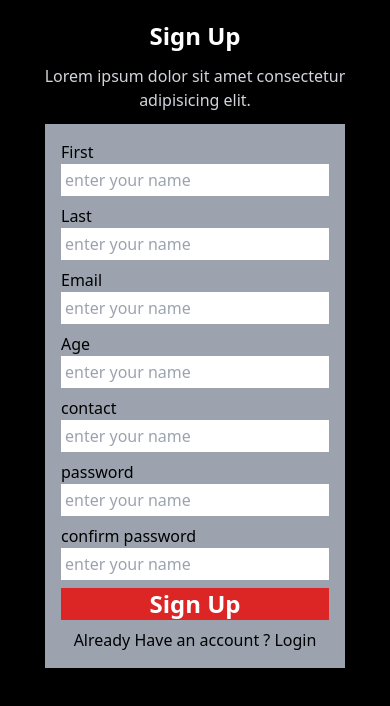
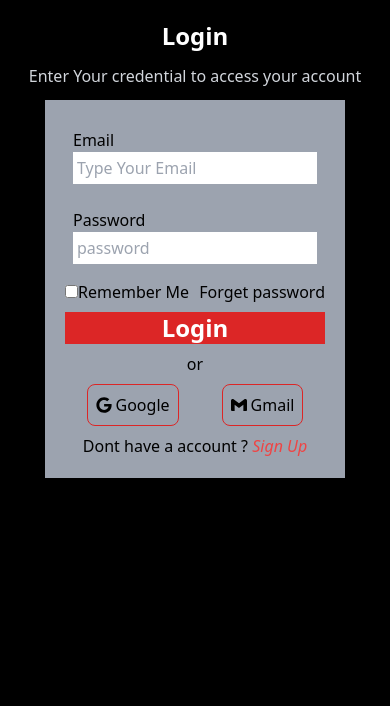
Before and after one commit to vandanafuloria/car-bazar, a React (Vite) app: page /Login in a window 390 px wide. Shown: the top 706 px of the page. Built offline with nearby package versions, Linux system fonts and the light colour scheme.

Commit message:
added router and navigating pages bw login and signup

```diff
--- a/package.json
+++ b/package.json
@@ -12,7 +12,8 @@
   "dependencies": {
     "react": "^19.1.0",
     "react-dom": "^19.1.0",
-    "react-icons": "^5.5.0"
+    "react-icons": "^5.5.0",
+    "react-router-dom": "^7.6.3"
   },
   "devDependencies": {
     "@eslint/js": "^9.30.1",
--- /dev/null
+++ b/src/AccountPage/Account.jsx
@@ -0,0 +1,8 @@
+import Login from "../LoginPage/LoginPage";
+export default function Account() {
+  return (
+    <>
+      <Login />
+    </>
+  );
+}
--- a/src/App.css
+++ b/src/App.css
@@ -3,5 +3,5 @@ form {
   min-width: 300px;
 }
 .img-container {
-  min-width: 500px;
+  min-width: 250px;
 }
--- a/src/App.jsx
+++ b/src/App.jsx
@@ -1,21 +1,20 @@
 import { useState } from "react";
-import Login from "./SignPage/Signup";
+import Account from "./AccountPage/Account";
+import { BrowserRouter as Router, Routes, Route } from "react-router-dom";
+
+import Signup from "./SignPage/Signup";
+import Login from "./LoginPage/LoginPage";
 
 import "./App.css";
 
 function App() {
-  const [login, setLogin] = useState(false);
-  const [singup, setSignup] = useState(true);
-  function toggleSignupLogin() {
-    setSignup(true);
-    setLogin(false);
-    console.log("singing");
-  }
   return (
-    <>
-      {" "}
-      <Login login={login} signup={singup} onClick={toggleSignupLogin} />
-    </>
+    <Router>
+      <Routes>
+        <Route path="/Signup" element={<Signup />} />
+        <Route path="/Login" element={<Login />} />
+      </Routes>
+    </Router>
   );
 }
 
--- /dev/null
+++ b/src/LoginPage/LoginPage.jsx
@@ -0,0 +1,150 @@
+import { useState } from "react";
+import { validateEmail } from "../utils/utility";
+
+import { FaGoogle } from "react-icons/fa";
+import { SiGmail } from "react-icons/si";
+import { useNavigate } from "react-router-dom";
+
+export default function Login() {
+  const img =
+    "https://motorik.in/cdn/shop/collections/ban1.png?v=1745311178&width=1500";
+  const [details, setDetails] = useState({
+    email: "",
+    password: "",
+  });
+
+  const [emailError, setEmailError] = useState("");
+  const [passwordError, setPasswordError] = useState("");
+
+  function onDetailsChange(e) {
+    const { name, value } = e.target;
+
+    setDetails((prev) => ({ ...prev, [name]: value }));
+
+    if (name === "email") {
+      if (!validateEmail(value)) {
+        setEmailError("Invalid email address");
+      } else {
+        setEmailError("");
+      }
+    }
+  }
+
+  const handleLogin = async () => {
+    try {
+      const res = await fetch("http://localhost:3000/login", {
+        method: "POST",
+        body: JSON.stringify(details),
+        headers: {
+          "Content-Type": "application/json",
+          Authentication: "Bearer ",
+        },
+      });
+      const { status } = res;
+      const resBody = await res.json(); // store token in local
+
+      if (status === 200) {
+        console.log("Authentication Successful ! Navigating to home page");
+      } else {
+        console.log("Authentication failed");
+      }
+    } catch (err) {
+      console.error(err);
+    }
+  };
+  const navigate = useNavigate();
+
+  return (
+    <div className="flex  m-auto  h-screen">
+      <div className="img-container hidden md:block w-1/2 h-screen">
+        <img className="w-full h-full" src={img} alt="img" />
+      </div>
+      <div className="p-5 pt-5 w-full bg-black md:w-1/2">
+        <h1 className="text-2xl font-bold text-center text-white">Login</h1>
+        <p className="text-gray-300 text-center my-3">
+          Enter Your credential to access your account
+        </p>
+        <form
+          className="bg-gray-400 p-5 w-2/4 m-auto flex flex-col gap-2"
+          noValidate
+          onSubmit={(e) => e.preventDefault()}
+        >
+          <fieldset className="m-2">
+            <label className="cursor-pointer" htmlFor="email">
+              Email
+            </label>
+            <input
+              className="w-full bg-white outline-none p-1"
+              type="email"
+              name="email"
+              id="email"
+              placeholder="Type Your Email"
+              value={details.email}
+              onChange={(e) => onDetailsChange(e)}
+            />
+            <span className="text-red-600 text-sm">{emailError}</span>
+          </fieldset>
+          <fieldset className="m-2">
+            <label className="cursor-pointer" htmlFor="password">
+              Password
+            </label>
+            <input
+              className="w-full bg-white outline-none p-1"
+              type="password"
+              id="password"
+              name="password"
+              placeholder="password"
+              value={details.password}
+              onChange={(e) => onDetailsChange(e)}
+            />
+          </fieldset>
+          <div className="flex justify-between">
+            <div>
+              <input type="checkbox" />
+              <span>Remember Me </span>
+            </div>
+            <div>
+              <a href="#" className="hover:underline hover:text-blue-400">
+                Forget password
+              </a>
+            </div>
+          </div>
+          <button
+            type="submit"
+            className="bg-red-600 font-semibold text-2xl w-full text-white"
+            onClick={handleLogin}
+          >
+            Login
+          </button>
+
+          <div className="text-center">
+            <span>or</span>
+          </div>
+          <div className="flex justify-around">
+            <div className="flex items-center gap-1 border border-red-600 p-2 rounded-lg">
+              <span>
+                <FaGoogle />
+              </span>
+              <span>Google</span>
+            </div>
+            <div className="flex items-center gap-1 border border-red-600 p-2 rounded-lg">
+              <span>
+                <SiGmail />
+              </span>
+              <span>Gmail</span>
+            </div>
+          </div>
+          <p className="text-center">
+            Dont have a account ?{" "}
+            <button
+              className="cursor-pointer text-red-500 italic"
+              onClick={() => navigate("/Signup")}
+            >
+              Sign Up
+            </button>
+          </p>
+        </form>
+      </div>
+    </div>
+  );
+}
--- a/src/SignPage/Signup.jsx
+++ b/src/SignPage/Signup.jsx
@@ -1,104 +1,136 @@
 import { SiGmail } from "react-icons/si";
 import { FaGoogle } from "react-icons/fa";
+import { useState } from "react";
+import { useNavigate } from "react-router-dom";
+import Login from "../LoginPage/LoginPage";
+import {
+  validateEmail,
+  validateMobile,
+  validatePassword,
+} from "../utils/utility";
 
-export default function Signup({ signup, login }) {
+export default function Signup() {
+  const signupDetails = {
+    first: "",
+    last: "",
+    contact: "",
+    email: "",
+    password: "",
+    age: "",
+    confirm: "",
+  };
+  //   const [details, setDetails] = useState(loginDetails);
+  const [createAccount, setCreateAccount] = useState(signupDetails);
+  const [emailError, setEmailError] = useState("");
+  const [ageError, setAgeError] = useState("");
+  const [MobileError, setMobileError] = useState("");
+  const [passwordError, setPasswordError] = useState("");
+  const [passwordType, setPasswordType] = useState("");
+
   const img =
     "https://motorik.in/cdn/shop/collections/ban1.png?v=1745311178&width=1500";
+
+  function onCreatingAccountChanges(e) {
+    const { name, value } = e.target;
+
+    setCreateAccount((prev) => ({ ...prev, [name]: value }));
+
+    if (name === "email") {
+      if (!validateEmail(value)) {
+        setEmailError("Invalid email address");
+      } else {
+        setEmailError("");
+      }
+    }
+    if (name === "age") {
+      if (value < 18) setAgeError("Your age Should alteast 18");
+      else {
+        setAgeError("");
+      }
+    }
+    if (name == "contact") {
+      if (!validateMobile(value)) {
+        setMobileError("Please Enter Valid Mobile number");
+      } else {
+        setMobileError("");
+      }
+    }
+    if (name == "password") {
+      if (!validatePassword(value)) {
+        setPasswordType(
+          "Password must be 8+ chars with at least 1 capital, 1 number, and 1 special character"
+        );
+      } else {
+        setPasswordType("");
+      }
+    }
+
+    if (name === "confirm") {
+      if (value !== createAccount.password) {
+        setPasswordError("password not matched");
+      } else {
+        setPasswordError("");
+      }
+    }
+  }
+
+  async function newUser({ createAccount }) {
+    // const { first, last, email, age, contact, password } = createAccount;
+    console.log(createAccount);
+
+    try {
+      const res = await fetch("/signup", {
+        method: "POST",
+        // body: JSON.stringify({ first, last, email, age, contact, password }),
+        headers: {
+          "Content-Type": "application/json",
+          Authentication: "Bearer ",
+        },
+      });
+      const { status } = res;
+      const resBody = await res.json();
+      console.log({ status });
+      console.log(resBody);
+    } catch (err) {
+      console.error(err);
+    }
+  }
+  const navigate = useNavigate();
+
   return (
     <>
       <div className="flex  m-auto  h-screen">
-        {login && (
         <div className="p-5 pt-5 w-full bg-black md:w-1/2">
-            <h1 className="text-2xl font-bold text-center text-white">Login</h1>
-            <p className="text-gray-300 text-center my-3">
-              Enter Your credential to access your account
-            </p>
-            <form className="bg-gray-400 p-4 w-2/4 m-auto flex flex-col gap-2">
-              <fieldset className="m-2">
-                <label className="cursor-pointer" htmlFor="email">
-                  Email
-                </label>
-                <input
-                  className="w-full bg-white outline-none p-1"
-                  type="email"
-                  id="email"
-                  placeholder="Type Your Email"
-                />
-                <span>Enter YOur name</span>
-              </fieldset>
-              <fieldset className="m-2">
-                <label className="cursor-pointer" htmlFor="password">
-                  Password
-                </label>
-                <input
-                  className="w-full bg-white outline-none p-1"
-                  type="password"
-                  id="password"
-                  placeholder="password"
-                />
-                <span>enter password</span>
-              </fieldset>
-              <div className="flex justify-between">
-                <div>
-                  <input type="checkbox" /> <span>Remember Me </span>
-                </div>
-                <div>
-                  <a href="#">Forget password</a>
-                </div>
-              </div>
-              <button className="bg-red-600 font-semibold text-2xl w-full text-white">
-                Login
-              </button>
-
-              <div className="text-center">
-                <span>or</span>
-              </div>
-              <div className="flex justify-around">
-                <div className="flex items-center gap-1 border border-red-600 p-2 rounded-lg">
-                  <span c>
-                    <FaGoogle />
-                  </span>
-                  <span>Google</span>
-                </div>
-                <div className="flex items-center gap-1 border border-red-600 p-2 rounded-lg">
-                  <span>
-                    <SiGmail />
-                  </span>
-                  <span>Gmail</span>
-                </div>
-              </div>
-              <p className="text-center">
-                Dont have a account ? <span onClick={signup}>Sign Up</span>
-              </p>
-            </form>
-          </div>
-        )}
-        {signup && (
-          <div className="p-5 pt-5 w-full bg-black md:w-1/2">
-            <h1 className="text-2xl font-bold text-center text-white">
-              Sign Up
-            </h1>
+          <h1 className="text-2xl font-bold text-center text-white">Sign Up</h1>
           <p className="text-gray-300 text-center my-3">
             Lorem ipsum dolor sit amet consectetur adipisicing elit.
           </p>{" "}
-            <form className="bg-gray-400 p-4 w-1/2 m-auto  min-w-[800px] flex flex-col gap-2 ">
+          <form
+            className="bg-gray-400 p-5 w-1/2 m-auto  min-w-[800px] flex flex-col gap-2"
+            noValidate
+            onSubmit={() => newUser(createAccount)}
+          >
             <fieldset>
               <label htmlFor="name">First</label>
               <input
                 className="w-full bg-white outline-none p-1"
                 type="text"
                 placeholder="enter your name"
+                name="first"
+                value={createAccount.first}
+                onChange={(e) => onCreatingAccountChanges(e)}
               />
-                <span></span>
             </fieldset>
             <fieldset>
               <label htmlFor="name">Last</label>
               <input
                 className="w-full bg-white outline-none p-1"
                 type="text"
+                name="last"
                 placeholder="enter your name"
+                value={createAccount.last}
+                onChange={(e) => onCreatingAccountChanges(e)}
               />
-                <span></span>
             </fieldset>
             <fieldset>
               <label htmlFor="name">Email</label>
@@ -106,17 +138,23 @@ export default function Signup({ signup, login }) {
                 className="w-full bg-white outline-none p-1"
                 type="text"
                 placeholder="enter your name"
+                name="email"
+                value={createAccount.email}
+                onChange={(e) => onCreatingAccountChanges(e)}
               />
-                <span></span>
+              <span className="text-sm text-red-500">{emailError}</span>
             </fieldset>
             <fieldset>
               <label htmlFor="name">Age</label>
               <input
                 className="w-full bg-white outline-none p-1"
-                  type="text"
+                type="number"
                 placeholder="enter your name"
+                name="age"
+                value={createAccount.age}
+                onChange={(e) => onCreatingAccountChanges(e)}
               />
-                <span></span>
+              <span>{ageError}</span>
             </fieldset>
             <fieldset>
               <label htmlFor="name">contact</label>
@@ -124,8 +162,11 @@ export default function Signup({ signup, login }) {
                 className="w-full bg-white outline-none p-1"
                 type="text"
                 placeholder="enter your name"
+                name="contact"
+                value={createAccount.contact}
+                onChange={(e) => onCreatingAccountChanges(e)}
               />
-                <span></span>
+              <span>{MobileError}</span>
             </fieldset>
             <fieldset>
               <label htmlFor="name">password</label>
@@ -133,29 +174,43 @@ export default function Signup({ signup, login }) {
                 className="w-full bg-white outline-none p-1"
                 type="text"
                 placeholder="enter your name"
+                name="password"
+                value={createAccount.password}
+                onChange={(e) => onCreatingAccountChanges(e)}
               />
-                <span></span>
+              <span>{passwordType}</span>
             </fieldset>
             <fieldset>
               <label htmlFor="name">confirm password</label>
               <input
                 className="w-full bg-white outline-none p-1"
-                  type="text"
+                type="password"
                 placeholder="enter your name"
+                name="confirm"
+                value={createAccount.confirm}
+                onChange={(e) => onCreatingAccountChanges(e)}
               />
-                <span></span>
+              <span>{passwordError}</span>
             </fieldset>
 
-              <button className="bg-red-600 font-semibold text-2xl w-full text-white">
+            <button
+              type="submit"
+              className="bg-red-600 font-semibold text-2xl w-full text-white"
+            >
               Sign Up
             </button>
 
             <p className="text-center">
-                Already Have an account ? <span onClick={signup}>Login</span>
+              Already Have an account ?{" "}
+              <span
+                className="cursor-pointer text-red-500 italic"
+                onClick={() => navigate("/Login")}
+              >
+                Login
+              </span>
             </p>
           </form>
         </div>
-        )}
 
         <div className="img-container hidden md:block w-1/2 h-screen">
           <img className="w-full h-full" src={img} alt="img" />
--- /dev/null
+++ b/src/utils/constans.js
@@ -0,0 +1 @@
+export const BASE_URL = "http://localhost:3000";
--- /dev/null
+++ b/src/utils/utility.js
@@ -0,0 +1,15 @@
+export function validateEmail(email) {
+  console.log("hi");
+  const regex = /^[^\s@]+@[^\s@]+\.[^\s@]+$/;
+  return regex.test(email);
+}
+
+export function validateMobile(mobile) {
+  const regex = /^[6-9]\d{9}$/; // For Indian numbers: starts with 6-9 and 10 digits
+  return regex.test(mobile);
+}
+
+export function validatePassword(password) {
+  const regex = /^(?=.*[A-Z])(?=.*\d)(?=.*[@$!%*?&])[A-Za-z\d@$!%*?&]{8,}$/;
+  return regex.test(password);
+}
```
Also changed, not shown: 1 other file (tests, documents, lock files or other folders). Lines whose indentation alone changed are shown as unchanged.
